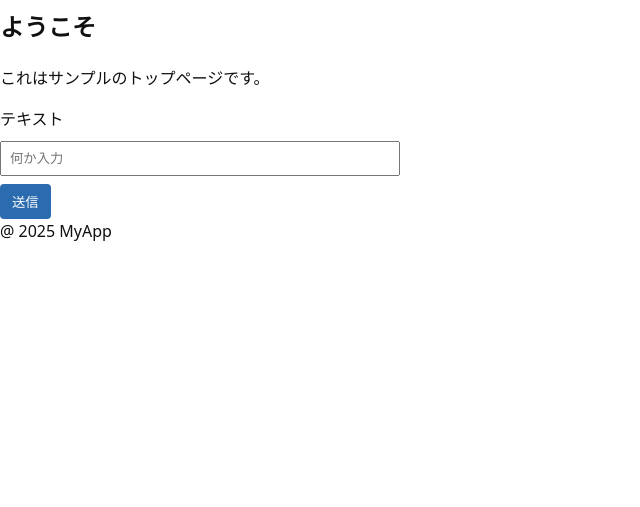
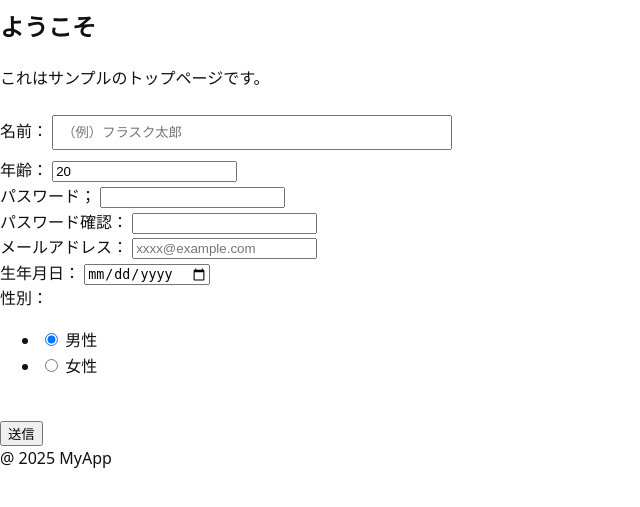
Before and after one commit to KEIGO511/TestRepository, a Flask app: page / in a window 1280 px wide. Shown: the part 26-533 px from the top of the page, without its empty margins (0-640 px from the left). Run offline with Flask 3, Linux system fonts and the light colour scheme.

Commit message:
feat: add forms and add input contents

```diff
--- a/app.py
+++ b/app.py
@@ -1,26 +1,19 @@
 from flask import Flask, render_template, request, redirect, url_for,flash
+from forms import UserInfoForm
 
 app = Flask(__name__)
-app.secret_key = "dev-secret"
-
-@app.route("/", methods=["GET"])
-def index():
-    return render_template("index.html")
 
 # submit エンドポイントを定義（POST を受ける）
-@app.route("/submit", methods=["POST"])
-def submit():
-    text = (request.form.get("text") or "").strip()
-    errors = []
-    if not text:
-        errors.append("テキストは必須です。")
-    elif len(text) > 200:
-        errors.append("テキストは200文字以内にしてください。")
-
-    if errors:
-        for e in errors:
-            flash(e)
-        return redirect(url_for("index"))
+@app.route("/", methods=['GET','POST'])
+def index():
+    form = UserInfoForm(request.form)
+    if request.method == 'POST':
+        return render_template('result.html',form=form)
 
     # 正常処理（例: 結果ページへ）
-    return render_template("result.html", text=text)
+    if request.method == 'GET':
+        return render_template("index.html", form=form)
+    return render_template("index.html", form=form)
+
+if __name__ == '__main__':
+    app.run(debug=True, host='127.0.0.1', port=5000)
--- /dev/null
+++ b/forms.py
@@ -0,0 +1,16 @@
+from wtforms import Form
+from wtforms.fields import(
+    StringField, IntegerField, PasswordField, DateField,
+    RadioField, SelectField, BooleanField, TextAreaField,
+    EmailField, SubmitField
+)
+
+class UserInfoForm(Form):
+    name = StringField('名前：',render_kw={"placeholder":"（例）フラスク太郎"})
+    age = IntegerField('年齢：',default=20)
+    password = PasswordField('パスワード；')
+    confirm_password = PasswordField('パスワード確認： ')
+    email = EmailField('メールアドレス： ')
+    birthday = DateField('生年月日：',format="%Y-%m-%d",render_kw={"placeholder":"yyyy/mm/dd"})
+    gender = RadioField('性別：',choices=[('man','男性'),('woman','女性')],default='man')
+    submit = SubmitField('送信')
--- a/templates/base.html
+++ b/templates/base.html
@@ -2,7 +2,6 @@
 <html lang="ja">
   <head>
     <meta charset="utf-8">
-    <meta name="viewport" content="width=device-width,initial-scale=1">
     <title>{% block title %}MyApp{% endblock %}</title>
     <link rel="stylesheet" href="{{ url_for('static', filename='style.css') }}">
     {% block head %}{% endblock%}
--- a/templates/index.html
+++ b/templates/index.html
@@ -5,19 +5,17 @@
 {% block content %}
   <h2>ようこそ</h2>
   <p>これはサンプルのトップページです。</p>
-  {% with messages = get_flashed_messages()%}
-  {%if messages%}
-  <ul class="errors">
-    {% for msg in messages%}
-    <li>{{msg}}</li>
-    {% endfor %}
-  </ul>
-  {% endif %}
-  {% endwith %}
 
-  <form action="{{ url_for('submit') }}" method="post">
-    <label for="text">テキスト</label><br>
-    <input id="text" name="text" type="text" placeholder="何か入力"><br>
-    <button type="submit">送信</button>
-  </form>
+    <form method="post" action="{{ url_for('index') }}">
+    {#  {{ form.フィールド.label }}        {{ form.フィールド(引数) }} #}
+        {{ form.name.label }}             {{ form.name(size=20) }}<br>
+        {{ form.age.label }}              {{ form.age() }}<br>
+        {{ form.password.label }}         {{ form.password(size=20) }}<br>
+        {{ form.confirm_password.label }} {{ form.confirm_password(size=20) }}<br>
+        {{ form.email.label }}            {{ form.email(placeholder="xxxx@example.com" ) }}<br>
+        {{ form.birthday.label }}         {{ form.birthday() }}<br>
+        {{ form.gender.label }}           {{ form.gender() }}<br>
+        {{ form.submit() }}
+    </form>
+
 {% endblock %}
```
Also changed, not shown: templates/result.html (+8 -3 lines).
